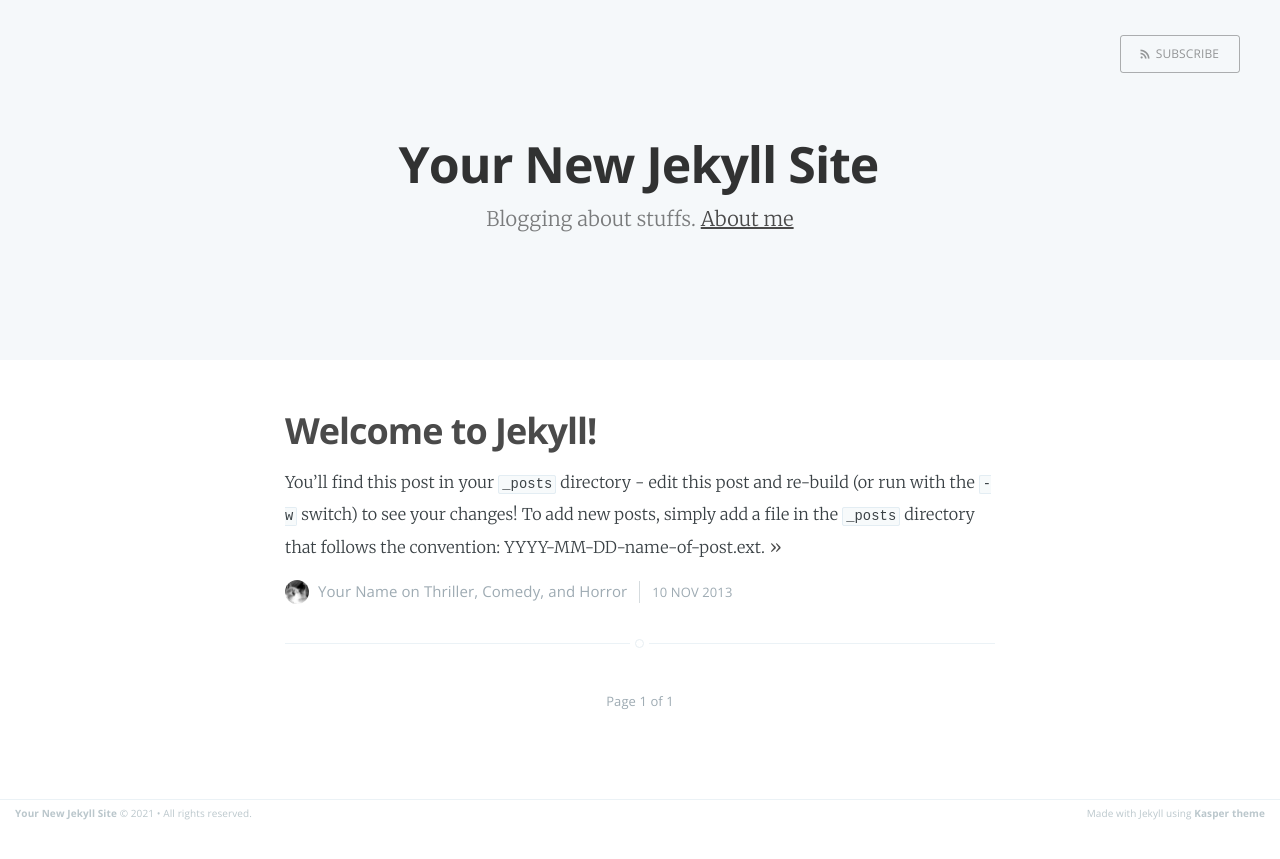
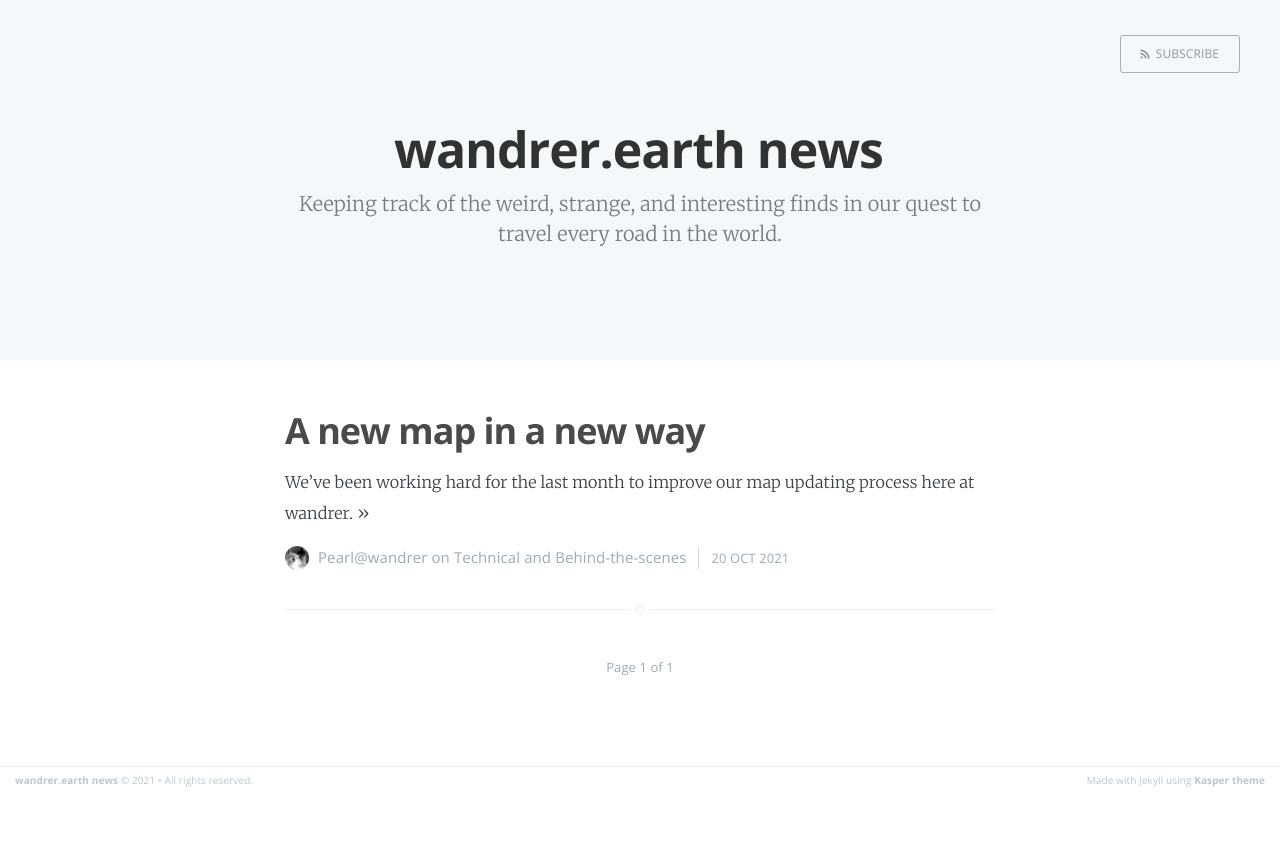
Before and after one commit to wandrer-earth/wandrer-earth.github.io, a Jekyll site: the page built from index.html, in a window 1280 px wide. Shown: the top 859 px of the page. Built offline with Jekyll 4.4.1, drawn with Linux system fonts in a browser that asks for light colours; the list of posts is cut into pages by our own code.

Commit message:
first blog post started, needs some design work, but it's going

```diff
--- a/_config.yml
+++ b/_config.yml
@@ -1,19 +1,19 @@
-name: Your New Jekyll Site
-description: Blogging about stuffs
-meta_description: "Your New Jekyll Site, Blogging about stuffs"
+name: wandrer.earth news
+description: Keeping track of the weird, strange, and interesting finds in our quest to travel every road in the world
+meta_description: "Keeping track of the weird, strange, and interesting finds in our quest to travel every road in the world"
 
 markdown: kramdown
 highlighter: rouge
 logo: false
 paginate: 15
-baseurl: /kasper
-domain_name: "http://yourblog-domain.com"
+baseurl: ""
+domain_name: "http://wandrer-earth.github.io"
 google_analytics: "UA-XXXXXXXX-X"
 plugins: [jekyll-paginate]
 
 # Details for the RSS feed generator
 url: ""
-author: "Your Name"
+author: "Pearl@wandrer"
 
 # Disqus config
 disqus-shortname: ""
--- a/_layouts/post.html
+++ b/_layouts/post.html
@@ -72,7 +72,7 @@
                     <h4> {{ site.author }} </h4>
                     <!-- Author Bio -->
                     <p>
-                        Here goes the author description. You might want to place some links too in here
+                        Pearl rides bikes, eats chocolate oats, and gets things done at <a class="link" href="https://wandrer.earth">wandrer.earth.</a> You can find her on Instagram <a class="link" href="https://www.instagram.com/play_bike_eat/">@play_bike_eat</a> and on Twitter <a class="link" href="https://twitter.com/pearl_ryder">@pearl_ryder</a>.
                     </p>
                 </section>
             {% endif %}
--- a/_posts/2013-11-10-welcome-to-jekyll.markdown
+++ /dev/null
@@ -1,24 +0,0 @@
----
-layout: post
-title:  "Welcome to Jekyll!"
-date:   2013-11-10 10:18:00
-categories: Thriller Comedy Horror
----
-
-You'll find this post in your `_posts` directory - edit this post and re-build (or run with the `-w` switch) to see your changes!
-To add new posts, simply add a file in the `_posts` directory that follows the convention: YYYY-MM-DD-name-of-post.ext.
-
-Jekyll also offers powerful support for code snippets:
-
-{% highlight ruby %}
-def print_hi(name)
-  puts "Hi, #{name}"
-end
-print_hi('Tom')
-#=> prints 'Hi, Tom' to STDOUT.
-{% endhighlight %}
-
-Check out the [Jekyll docs][jekyll] for more info on how to get the most out of Jekyll. File all bugs/feature requests at [Jekyll's GitHub repo][jekyll-gh].
-
-[jekyll-gh]: https://github.com/mojombo/jekyll
-[jekyll]:    http://jekyllrb.com
--- /dev/null
+++ b/_posts/2021-10-20-a-new-map-in-a-new-way.markdown
@@ -0,0 +1,8 @@
+---
+layout: post
+title:  "A new map in a new way"
+date:   2021-10-20 10:18:00
+categories: Technical Behind-the-scenes
+---
+
+We've been working hard for the last month to improve our map updating process here at wandrer.
--- a/assets/css/main.scss
+++ b/assets/css/main.scss
@@ -2,12 +2,37 @@
 # Let's add a comment to make this file sass-y.
 # Change this file for any custom CSS.
 ---
+
+
+:root {
+  --magenta: #e72b6a;
+}
+
+
+/* font face */
+@font-face {
+  font-family: 'Lato';
+  src: font-url('Lato-Regular.ttf') format('truetype');
+  font-weight: normal;
+  font-style: normal;
+}
+
+@font-face {
+  font-family: 'LatoLight';
+  src: font-url('Lato-Light.ttf') format('truetype');
+  font-weight: normal;
+  font-style: normal;
+}
 
 /* We need to add display:inline in order to align the '>>' of the 'read more' link */
 .post-excerpt p {
 	display:inline;
 }
 
+.link {
+	color: var(--magenta);
+}
+
 // Import partials from `sass_dir` (defaults to `_sass`)
 @import
 	"syntax"
--- a/index.html
+++ b/index.html
@@ -19,7 +19,6 @@
             <h1 class="page-title">{{ site.name }}</h1>
             <h2 class="page-description">
                 {% if site.description %} {{ site.description }}. {% endif %}
-                {% if page.about %} <a href='{{page.about | relative_url}}'> About me </a> {% endif %}
             </h2>
         </div>
     </div>
```
Also changed, not shown: about.md (deleted, +0 -6 lines).
